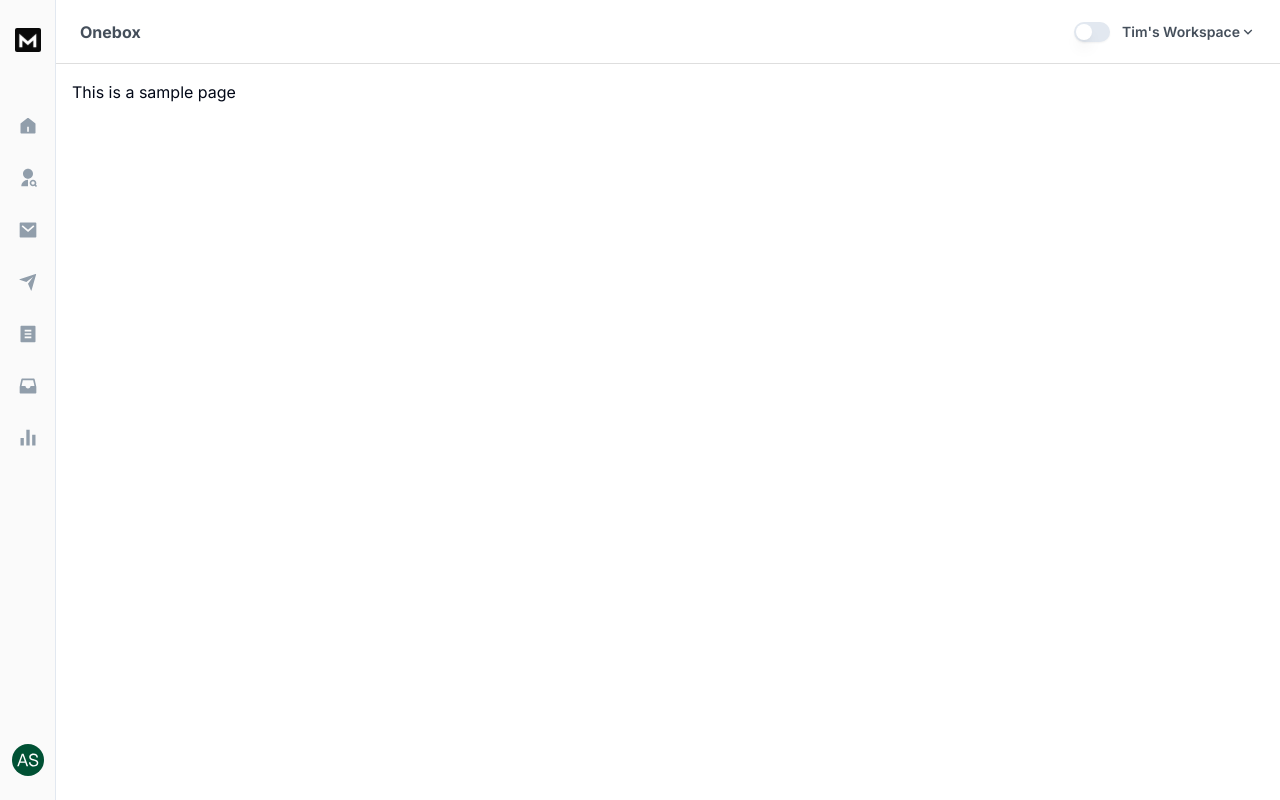
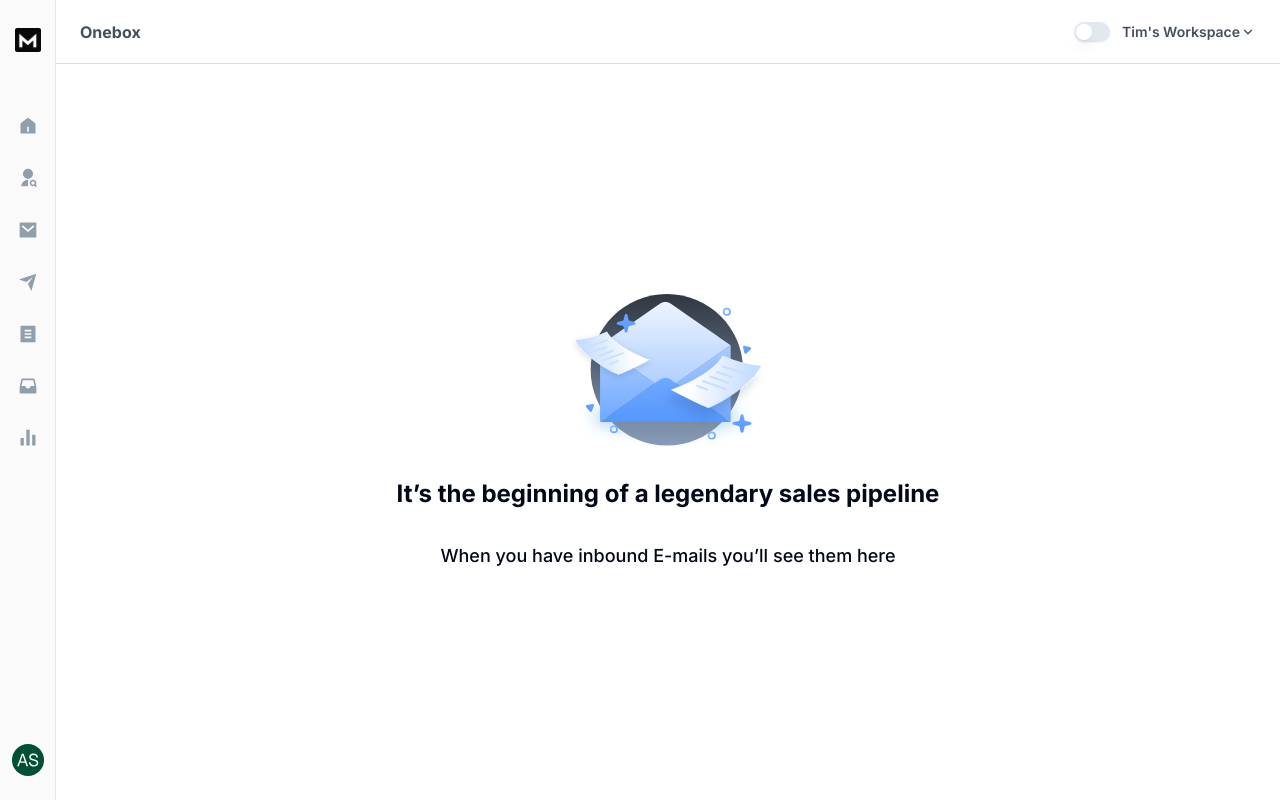
Before and after one commit to sourinsarkar/onebox, a Next.js app: page /dashboard in a window 1280 px wide. Built offline with nearby package versions, Linux system fonts and the light colour scheme.

Commit message:
Fallback page done

```diff
--- a/src/app/dashboard/layout.tsx
+++ b/src/app/dashboard/layout.tsx
@@ -4,6 +4,7 @@ import { Navbar } from "@/components/Nav/Navbar";
 import { SideNav } from "@/components/Nav/SideNav";
 import { useSelector } from "react-redux";
 import { RootState } from "@/redux/store/store";
+import Image from "next/image";
 
 export default function DashboardLayout({ children }: {children: React.ReactNode}) {
     const isOpen = useSelector((state: RootState) => state.inboxLayout.isOpen);
@@ -15,7 +16,20 @@ export default function DashboardLayout({ children }: {children: React.ReactNode
             </section>
             <section className="w-full">
                 <Navbar />
-                {isOpen ? children : <div className="p-4">This is a sample page</div>}
+                {isOpen ? children
+                :
+                <div className="flex items-center justify-center p-4 dark:bg-black" style={{ height: `calc(100vh - 4rem)` }}>
+                    <div className="flex flex-col justify-center items-center space-y-8">
+                        <Image
+                            src="/images/mailimage.svg"
+                            width={200}
+                            height={200}
+                            alt="Emails"
+                        />
+                        <h1 className="font-bold text-2xl text-center">It’s the beginning of a legendary sales pipeline </h1>
+                        <p className="font-medium text-lg text-center dark:text-[#9E9E9E]">When you have inbound E-mails you’ll see them here</p>
+                    </div>
+                </div>}
             </section>
         </div>
     );
```
Also changed, not shown: public/images/mailimage.svg (added).
